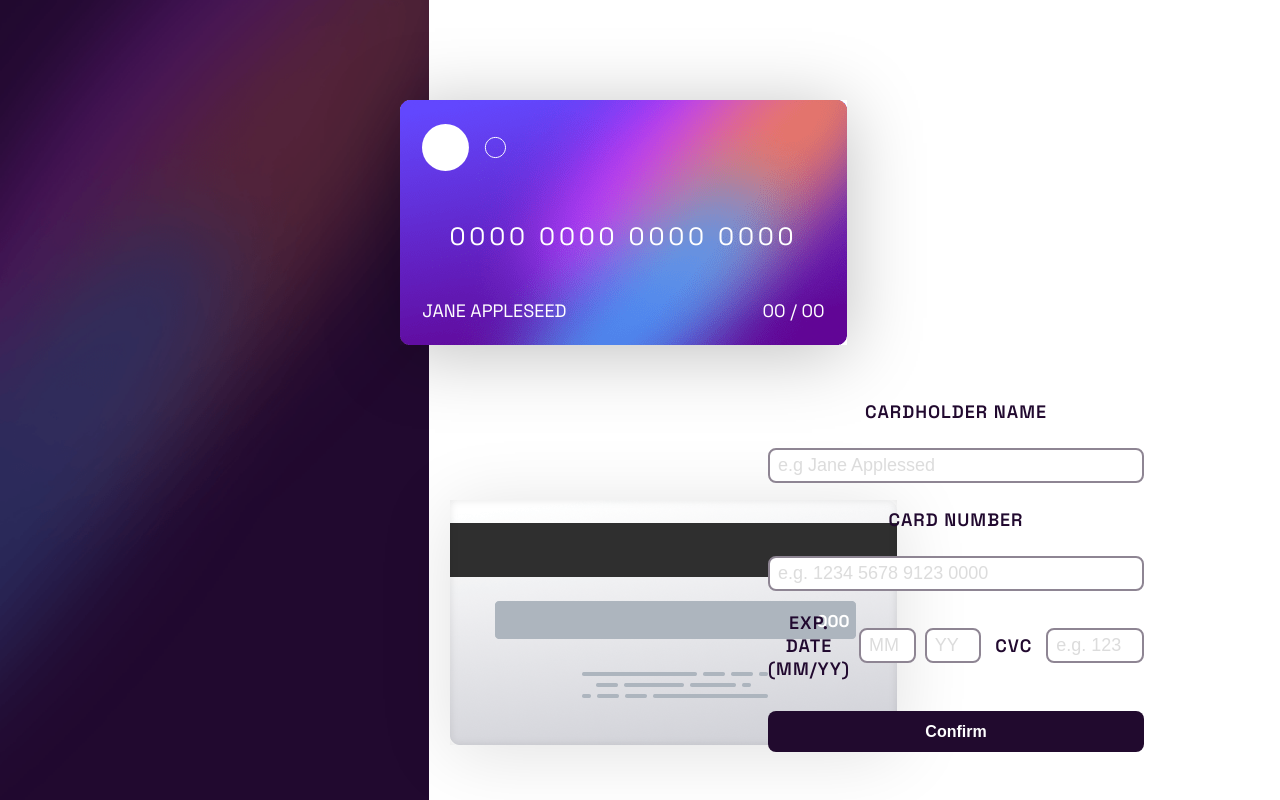
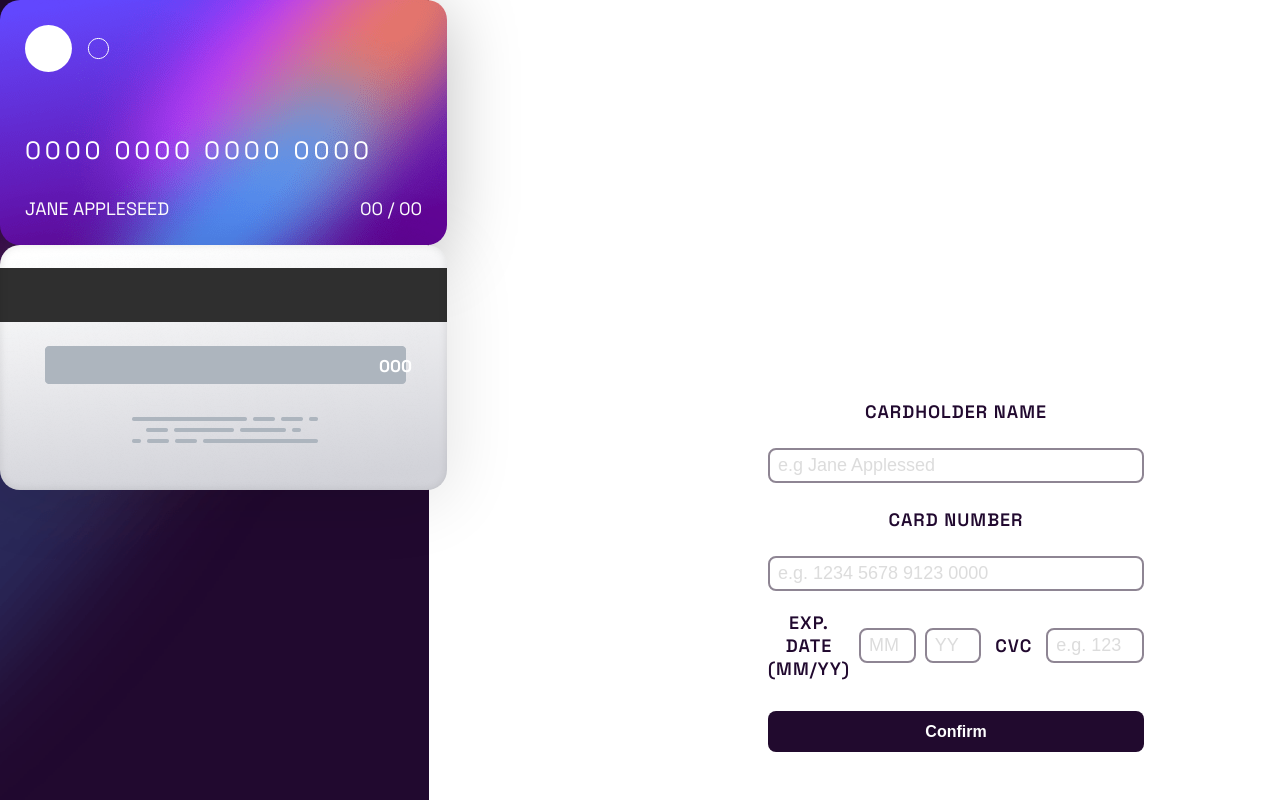
Before and after one commit to AdamGrodzki/react-hook-form, a Next.js app: page / in a window 1280 px wide. Built offline with nearby package versions, Linux system fonts and the light colour scheme.

Commit message:
improved back and frontcard styles

```diff
--- a/view/BackCard/backCard.module.scss
+++ b/view/BackCard/backCard.module.scss
@@ -1,42 +1,36 @@
 @import "../../styles/variables.scss";
 
 .containerCard {
-    position: absolute;
     width: 447px;
     height: 245px;
-    bottom: 2%;
 
-    left: 450px;
-    top: 500px;
+
 
     .backCard {
     background-image: url("..//../images/bg-card-back.png");
     box-shadow: inset 0px 0px 8px rgba(0, 0, 0, 0.1),
       0px 8px 70px rgba(0, 0, 0, 0.12);
+    border-radius: 20px;
     width:100%;
     height: 100%;
-    left: 0px;
-    top: 0px;
-    position: absolute;
 
 }
 .backCardCvc {
-    position: relative;
+    text-align: end;
+    padding-right: 35px;
+    padding-top: 110px;
     font-weight: 900;
     color: $white;
     font-size: 17px;
-    left: 82%;
-    top: 45%;
+
 }
 }
 
 
-@media all and (max-width: $grid-breakpoints-sm){
-    .containerCard{
-        position: absolute;
-        left: 100px;
-        top: 200px;
-        width: 450px;
-        order: 1;
-    }
-}
+// @media all and (max-width: $grid-breakpoints-sm){
+//     .containerCard{
+//         left: 100px;
+//         top: 200px;
+//         width: 450px;
+//         order: 1;
+//     }
--- a/view/FrontCard/frontCard.module.scss
+++ b/view/FrontCard/frontCard.module.scss
@@ -1,45 +1,35 @@
 @import "../../styles/variables.scss";
 
 .cardContainer {
-    position: absolute;
     border-radius: 20px;
     color: $white;
     height: 245px;
     width: 447px;
+    padding: 25px;
 
-    left: 400px;
-    top: 100px;
-}
-
-.cardBackground {
     background-image: url("../../images//bg-card-front.png");
     box-shadow: 0px 8px 70px rgba(0, 0, 0, 0.25);
-    position: absolute;
-    width: 100%;
-    height: 100%;
 
     display: flex;
+    justify-content: space-between;
     flex-direction: column;
-    justify-content: space-around;
 
 .logo {
     background-image: url("../../images/card-logo.svg");
-    width: 20%;
-    height: 20%;
+    width: 84px;
+    height: 47px;
     background-repeat: no-repeat;
-    position: relative;
-    margin: 0 0 0 5%;
 }
 
     .frontCardNumber {
         color: $white;
         display: flex;
-        justify-content: center;
 
         font-size: 25px;
         text-align: center;
         letter-spacing: 3.8px;
         width: 100%;
+        padding-top: 30px;
     }
 
     .bottomCard {
@@ -48,27 +38,26 @@
 
         width: 100%;
         font-size: 28px;
-
     }
 
     .frontCardName{
         color: $white;
         font-size: 18px;
-        margin-left: 5%;
+
+
     }
 
     .frontCardExp {
         color: $white;
-        margin-right: 5%;
         font-size: 18px;
     }
 }
 
-@media all and (max-width: $grid-breakpoints-sm){
-    .card-container{
-        position: absolute;
-        left: -100px;
-        width: 450px;
-        order: 0;
-    }
-}
+// @media all and (max-width: $grid-breakpoints-sm){
+//     .card-container{
+//         position: absolute;
+//         left: -100px;
+//         width: 450px;
+//         order: 0;
+//     }
+// }
--- a/view/FrontCard/frontCard.tsx
+++ b/view/FrontCard/frontCard.tsx
@@ -12,7 +12,6 @@ interface Props {
 export const FrontCard = ({ number, name, expMonth, expYear }: Props) => {
   return (
     <div className={styles.cardContainer}>
-      <div className={styles.cardBackground}>
       <div className={styles.logo}></div>
       <div className={styles.frontCardNumber}>
         {number || "0000 0000 0000 0000"}
@@ -26,6 +25,5 @@ export const FrontCard = ({ number, name, expMonth, expYear }: Props) => {
         </p>
       </div>
     </div>
-    </div>
   );
 };
```
Lines whose indentation alone changed are shown as unchanged.
